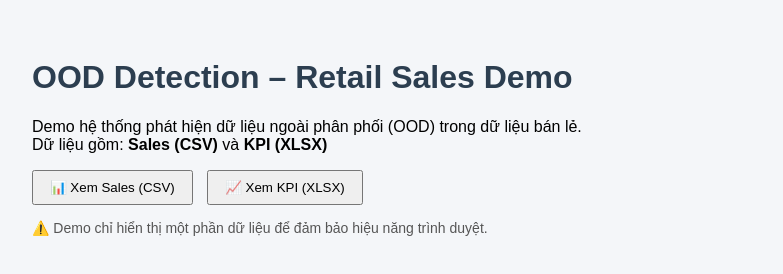
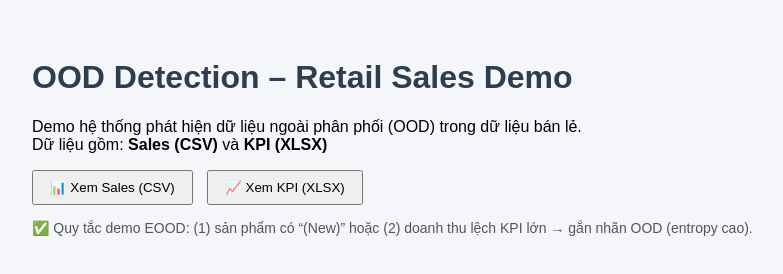
Before and after one commit to ngantcntt/my-project, a plain HTML site: page index.html in a window 1280 px wide. Shown: the whole page, without its empty margins (6-789 px from the left). Drawn offline with nearby package versions, Linux system fonts and the light colour scheme.

Commit message:
Update index.html

```diff
--- a/index.html
+++ b/index.html
@@ -55,7 +55,7 @@
   <button onclick="loadKPI()">📈 Xem KPI (XLSX)</button>
 
   <div id="note">
-    ⚠️ Demo chỉ hiển thị một phần dữ liệu để đảm bảo hiệu năng trình duyệt.
+  ✅ Quy tắc demo EOOD: (1) sản phẩm có “(New)” hoặc (2) doanh thu lệch KPI lớn → gắn nhãn OOD (entropy cao).
   </div>
 
   <div id="output"></div>
```
